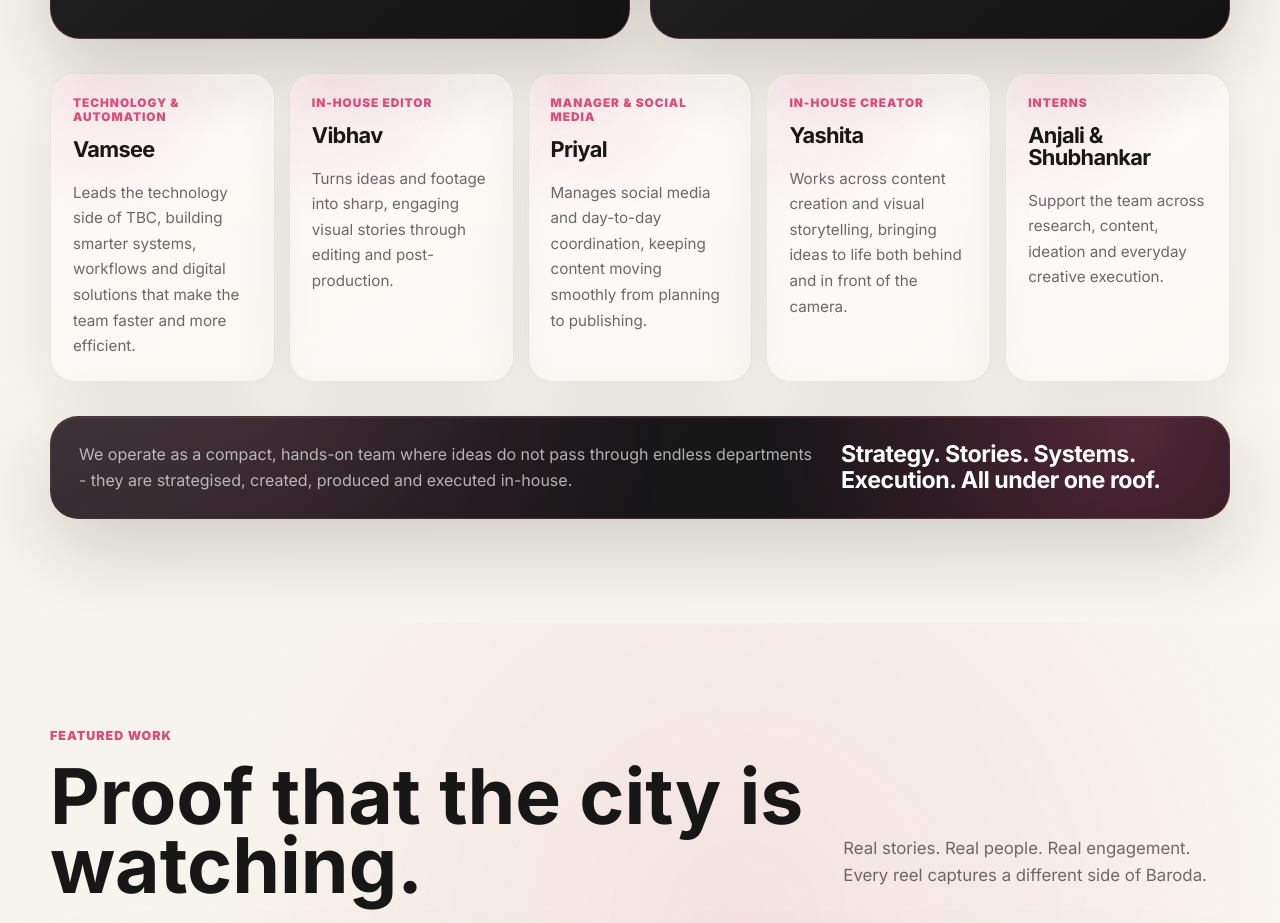
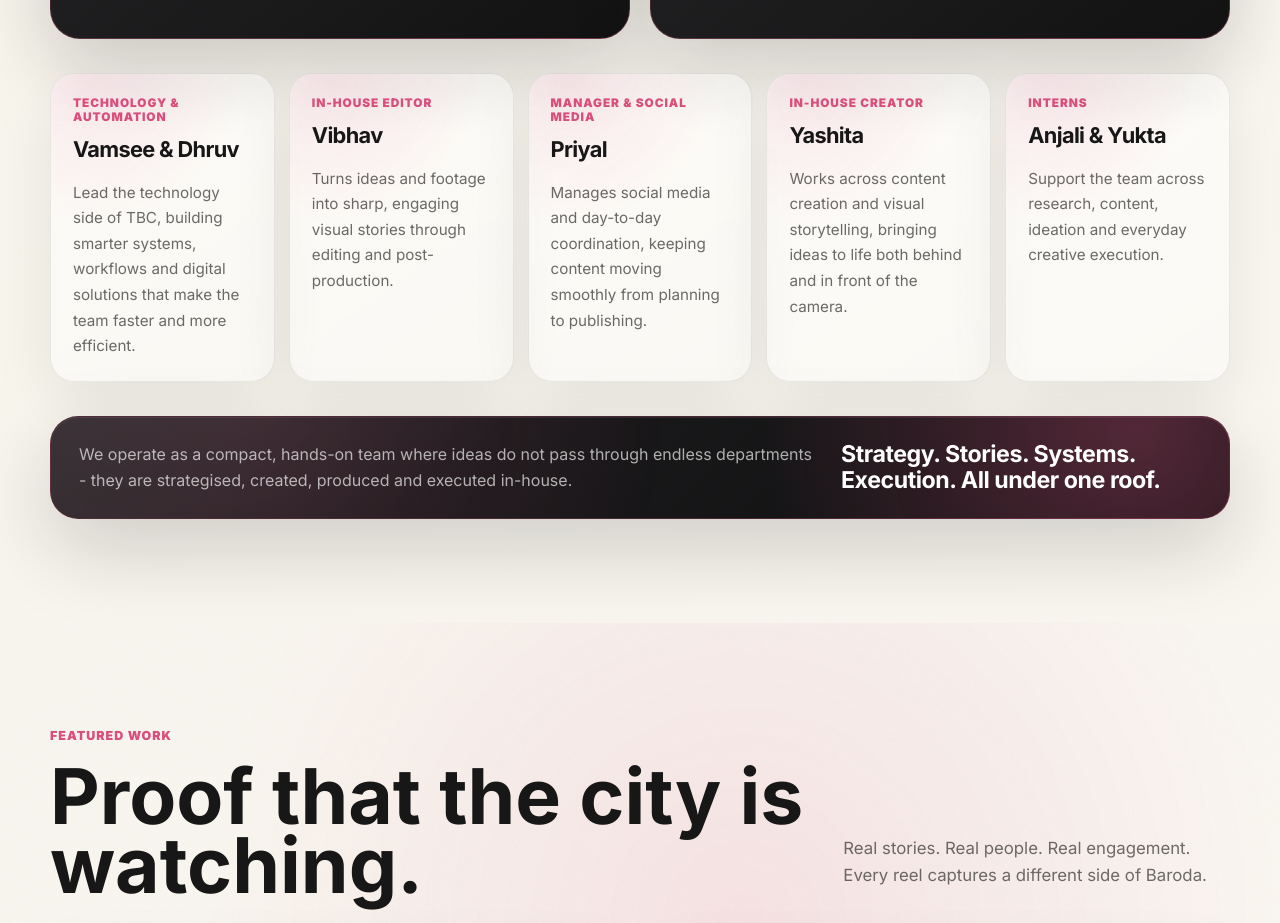
Before and after one commit to tbcchroniclestech-sketch/TBC_WEBSITE_26, a React (Vite) app: page / in a window 1280 px wide. Shown: the part 1780-2703 px from the top of the page. Built offline with nearby package versions, Linux system fonts and the light colour scheme.

Commit message:
Update team member names

```diff
--- a/src/main.tsx
+++ b/src/main.tsx
@@ -210,9 +210,9 @@ const teamLeads: TeamLead[] = [
 
 const teamMembers: TeamMember[] = [
   {
-    name: "Vamsee",
+    name: "Vamsee & Dhruv",
     role: "Technology & Automation",
-    description: "Leads the technology side of TBC, building smarter systems, workflows and digital solutions that make the team faster and more efficient.",
+    description: "Lead the technology side of TBC, building smarter systems, workflows and digital solutions that make the team faster and more efficient.",
   },
   {
     name: "Vibhav",
@@ -230,7 +230,7 @@ const teamMembers: TeamMember[] = [
     description: "Works across content creation and visual storytelling, bringing ideas to life both behind and in front of the camera.",
   },
   {
-    name: "Anjali & Shubhankar",
+    name: "Anjali & Yukta",
     role: "Interns",
     description: "Support the team across research, content, ideation and everyday creative execution.",
   },
```
